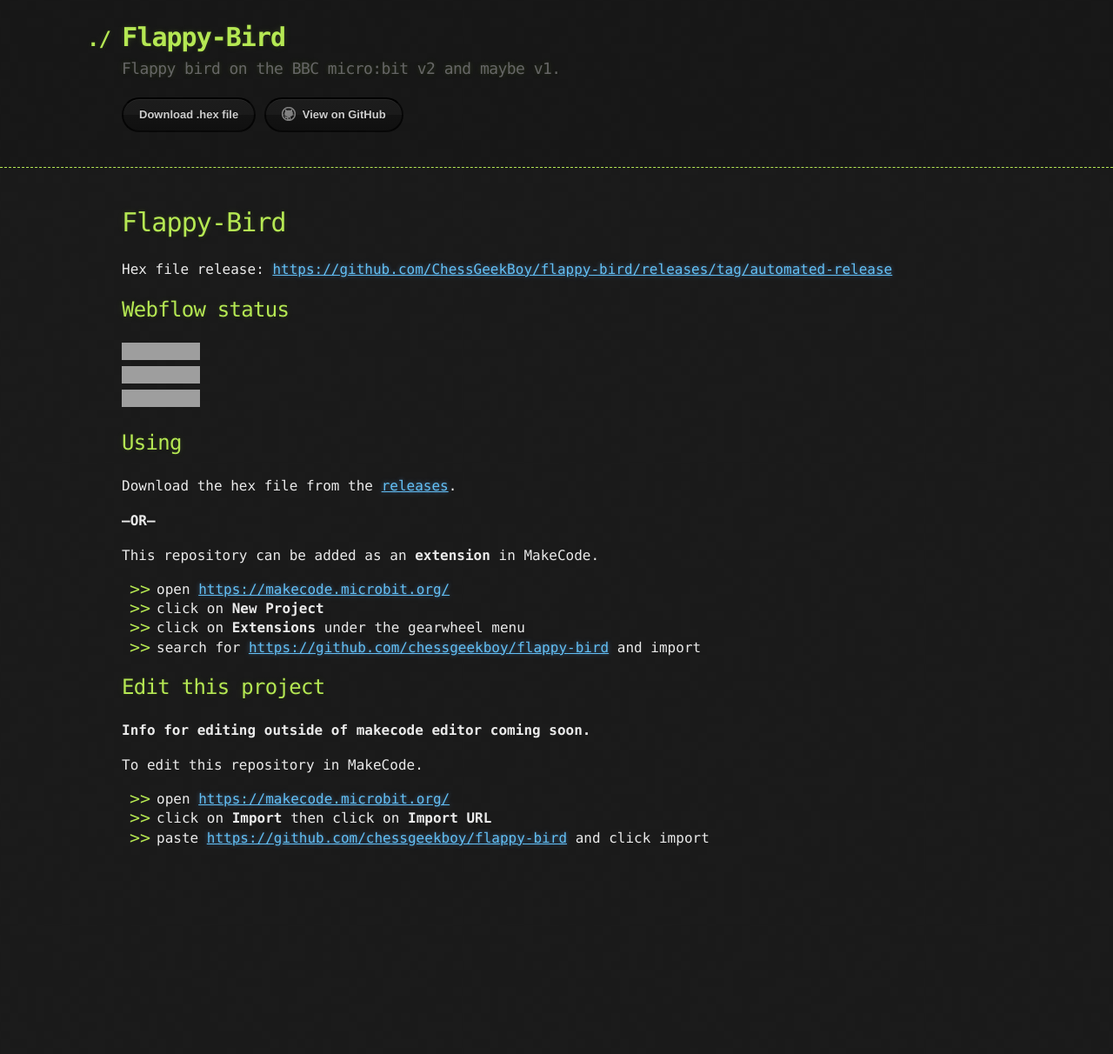
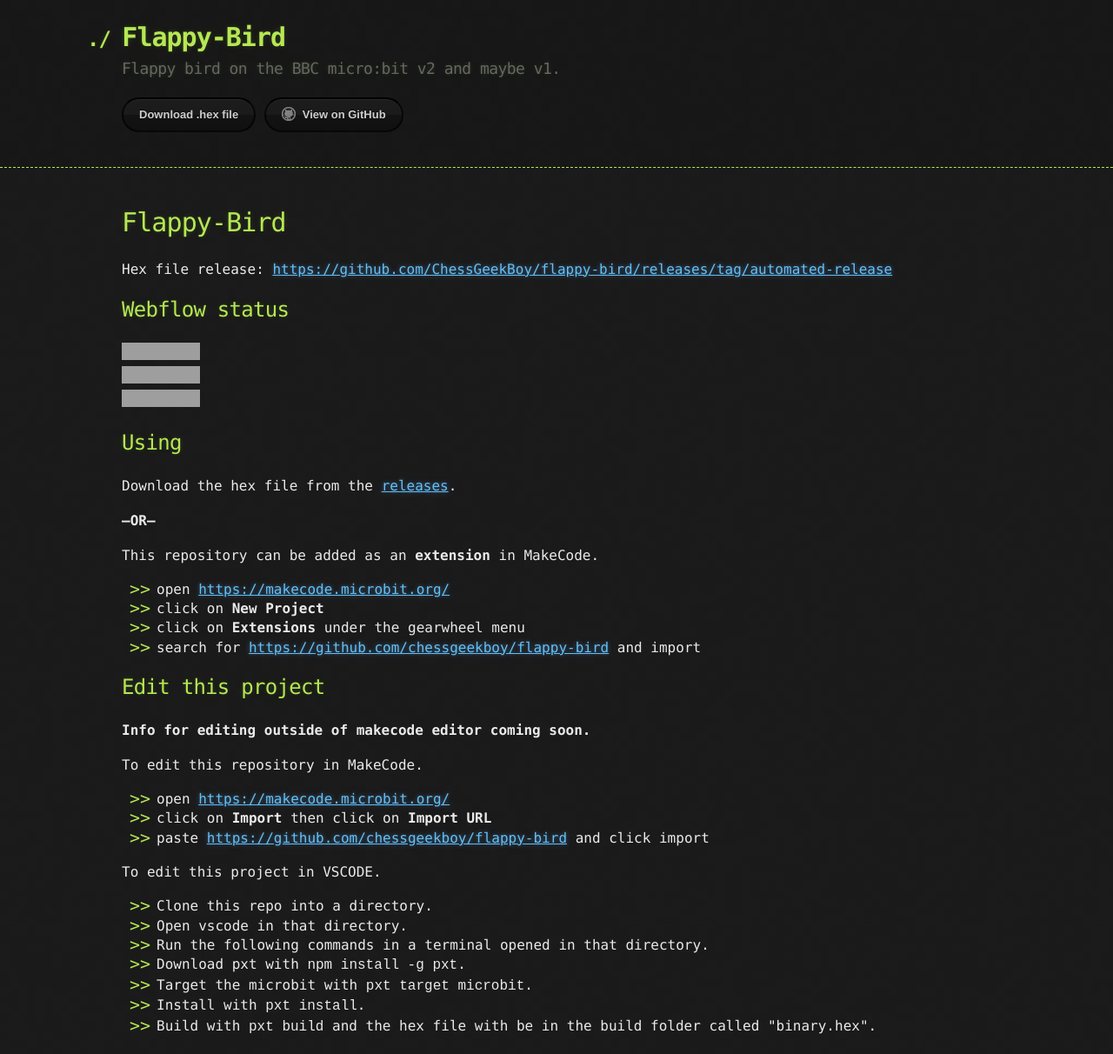
Before and after one commit to ChessGeekBoy/flappy-bird, a Jekyll site: the page built from README.md, in a window 1280 px wide. Shown: the whole page at 87% size. Built offline with Jekyll 4.4.1, drawn with Linux system fonts in a browser that asks for light colours; our own code applies the rules of GitHub Pages for plain Markdown files; before the commit the page ends 995 px from its top, so only the background shows below that; grey boxes are pictures that could not be loaded.

Commit message:
Updated website with info on how to edit jroject in vscode.

```diff
--- a/_layouts/default.html
+++ b/_layouts/default.html
@@ -102,6 +102,18 @@
           <li>paste <a href="https://github.com/chessgeekboy/flappy-bird">https://github.com/chessgeekboy/flappy-bird</a> and click import <br /></li>
         </ul>
 
+        <p>To edit this project in VSCODE. <br></p>
+
+        <ul>
+          <li>Clone this repo into a directory. <br></li>
+          <li>Open vscode in that directory. <br></li>
+          <li>Run the following commands in a terminal opened in that directory. <br></li>
+          <li>Download pxt with <code>npm install -g pxt</code>. <br></li>
+          <li>Target the microbit with <code>pxt target microbit</code>. <br></li>
+          <li>Install with <code>pxt install</code>. <br></li>
+          <li>Build with <code>pxt build</code> and the hex file with be in the build folder called "binary.hex". <br></li>
+        </ul>
+
         <!--<h2 id="blocks-previewbroken">Blocks preview(broken)</h2>
 
         <p>This image shows the blocks code from the last commit in master. <br />
```
